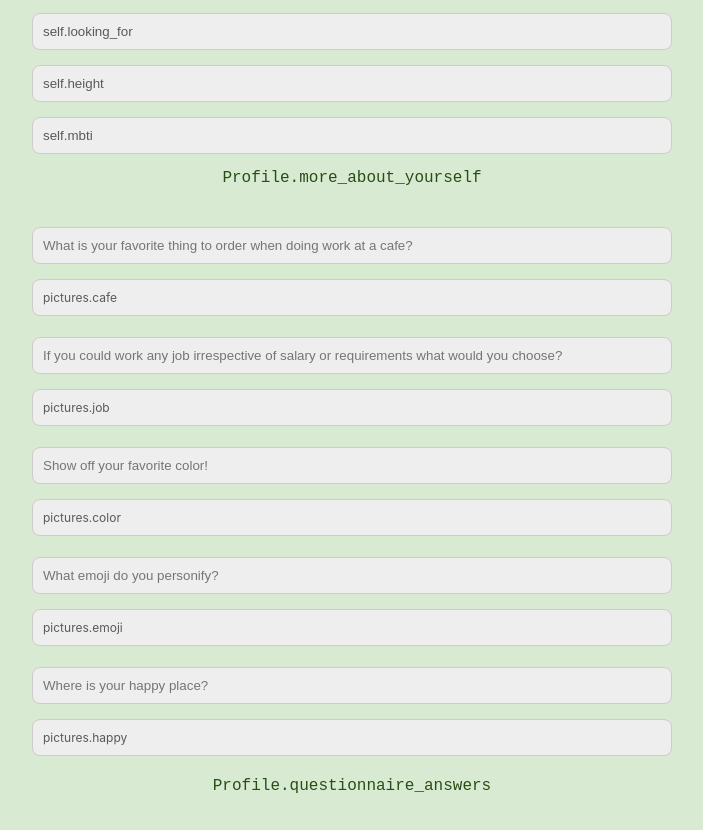
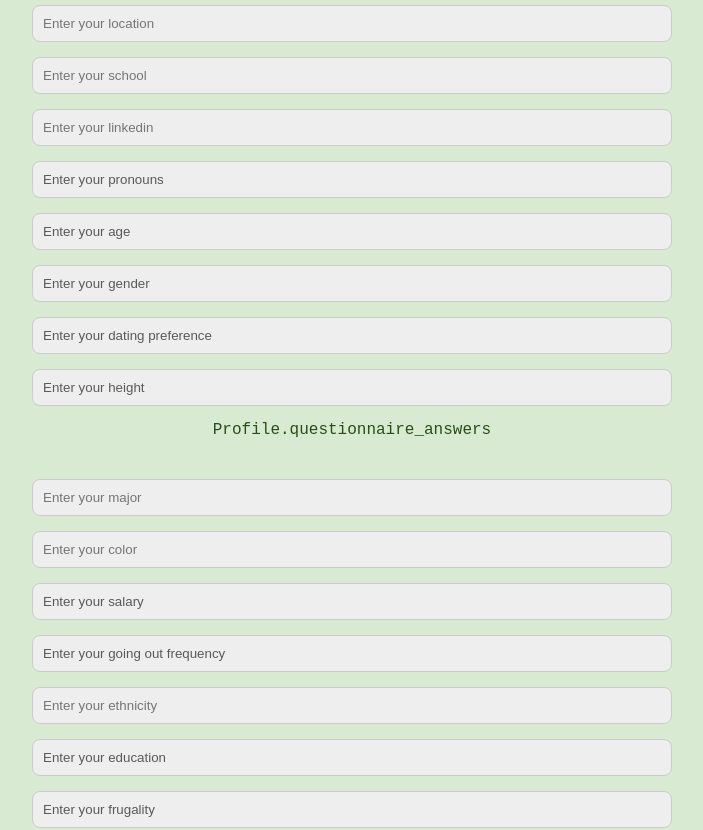
Before and after one commit to hunter-kang/BinaryBaes, a React (Create React App) app in the folder frontend/: page /profile_setup in a window 1280 px wide. Shown: the part 666-1496 px from the top of the page, without its empty margins (288-991 px from the left). Built offline with nearby package versions, Linux system fonts and the light colour scheme.

Commit message:
resolving merge conflict on backendForProfile

```diff
--- a/frontend/src/App.js
+++ b/frontend/src/App.js
@@ -7,6 +7,7 @@ import Profile_Setup from './components/Profile_Setup';
 import Questionnaire from './components/Questionnaire';
 import Home from './components/Home';
 //when we submit make sure to only keep the / route and /signup, everything else can be routed from that page
+
 
 function App() {
   return (
@@ -25,4 +26,5 @@ function App() {
   );
 }
 
+
 export default App;
--- a/frontend/src/components/Profile.js
+++ b/frontend/src/components/Profile.js
@@ -4,7 +4,36 @@ import "../styles/Profile.css";
 import TaskBar from '../components/TaskBar';
 import logo from '../assets/logo-design.png';
 
+
 export default function Profile(){
+
+
+   const [name, setName] = useState('');
+   const [location, setLocation] = useState('');
+   const [school, setSchool] = useState('');
+   const [linkedIn, setLinkedIn] = useState('');
+   const [pronouns, setPronouns] = useState('');
+   const [age, setAge] = useState('');
+   const [gender, setGender] = useState('');
+   const [lookingFor, setLookingFor] = useState('');
+   const [height, setHeight] = useState('');
+
+
+   const [major, setMajor] = useState('');
+   const [color, setColor] = useState('');
+   const [salary, setSalary] = useState('');
+   const [ethnicity, setEthnicity] = useState('');
+   const [education, setEducation] = useState('');
+   const [frugal, setFrugal] = useState('');
+   const [showerFrequency, setShowerFrequency] = useState('');
+   const [goingOutFrequency, setGoingOutFrequency] = useState('');
+   const [codingLanguage, setCodingLanguage] = useState('');
+   const [employmentStatus, setEmploymentStatus] = useState('');
+   const [company, setCompany] = useState('');
+
+
+   const [profilePic, setProfilePic] = useState('');
+
    return(
        <div className="profile-container">
            <img className="profile-photo" src={logo} alt="hi"/>
--- a/frontend/src/components/Profile_Setup.js
+++ b/frontend/src/components/Profile_Setup.js
@@ -1,10 +1,13 @@
-import React, { useState } from 'react';
+import React, { useState, useEffect } from 'react';
 import "../styles/Profile_Setup.css";
 import "../styles/Text.css";
+import axios from 'axios';
+
 
 function Profile_Setup() {
    //message to Amaia: when you get the name from backend make sure you concatenate
    //or seperate the first name and last name however you chose to connect
+
 
    const [name, setName] = useState('');
    const [location, setLocation] = useState('');
@@ -13,10 +16,9 @@ function Profile_Setup() {
    const [pronouns, setPronouns] = useState('');
    const [age, setAge] = useState('');
    const [gender, setGender] = useState('');
-    const [orientation, setOrientation] = useState('');
    const [lookingFor, setLookingFor] = useState('');
    const [height, setHeight] = useState('');
-    const [personality, setPersonality] = useState('');
+
 
    const [major, setMajor] = useState('');
    const [color, setColor] = useState('');
@@ -30,13 +32,48 @@ function Profile_Setup() {
    const [employmentStatus, setEmploymentStatus] = useState('');
    const [company, setCompany] = useState('');
 
+
    const [profilePic, setProfilePic] = useState('');
-    const [CafePic, setCafePic] = useState('');
-    const [JobPic, setJobPic] = useState('');
-    const [ColorPic, setColorPic] = useState('');
-    const [EmojiPic, setEmojiPic] = useState('');
-    const [HappyPic, setHappyPic] = useState('');
+   const [profile, setProfile] = useState({});
 
+
+   useEffect(() => {
+       const fetchProfile = async () => {
+           const token = localStorage.getItem('token'); // Replace with how you store the token
+
+           if (!token) {
+               console.error("No auth token found");
+               return;
+           }
+
+
+           try {
+               const response = await fetch('http://localhost:5555/user/profile', {
+                   method: 'GET',
+                   headers: {
+                       'Authorization': `Bearer ${token}`,
+                       'Content-Type': 'application/json',
+                   },
+               });
+
+
+               if (!response.ok) {
+                   throw new Error(`HTTP error! status: ${response.status}`);
+               }
+
+
+               const data = await response.json();
+               setProfile(data.profile || {});
+
+
+           } catch (error) {
+               console.error('Error fetching profile:', error);
+           }
+       };
+
+
+       fetchProfile();
+   }, []);
    return (
        <div className="profile_setup-container">
            <p className="header" style = {{marginRight: 450}}>class Profile:</p>
@@ -45,11 +82,12 @@ function Profile_Setup() {
                {/* Name Input */}
                <input
                    type="text"
-                    placeholder="self.name"
+                   placeholder={profile.firstname + ' ' + profile.lastname || 'Enter your name'}
                    value={name}
                    onChange={(e) => setName(e.target.value)}
                    className="input-field"
                />
+
 
                {/* Profile Picture Input */}
                <label
@@ -67,32 +105,36 @@ function Profile_Setup() {
                />
                {/* here, we should add a preview of the image if it was successfully uploaded */}
 
+
                {/* Location Input */}
                <input
                    type="text"
-                    placeholder="self.location"
+                   placeholder={profile.location || 'Enter your location'}
                    value={location}
                    onChange={(e) => setLocation(e.target.value)}
                    className="input-field"
                />
 
+
                {/* School Input */}
                <input
                    type="text"
-                    placeholder="self.school"
+                   placeholder={profile.school || 'Enter your school'}
                    value={school}
                    onChange={(e) => setSchool(e.target.value)}
                    className="input-field"
                />
 
+
                {/* LinkedIn Input */}
                <input
                    type="text"
-                    placeholder="self.linkedin"
+                   placeholder={profile.linkedin || 'Enter your linkedin'}
                    value={linkedIn}
                    onChange={(e) => setLinkedIn(e.target.value)}
                    className="input-field"
                />
+
 
                {/* Pronouns Dropdown */}
                <select
@@ -100,12 +142,13 @@ function Profile_Setup() {
                    onChange={(e) => setPronouns(e.target.value)}
                    className="input-field dropdown"
                >
-                    <option value="">self.pronouns</option>
+                   <option value="">{profile.pronouns || 'Enter your pronouns'}</option>
                    <option value="He/Him">He && Him</option>
                    <option value="She/Her">She && Her</option>
                    <option value="They/Them">They && Them</option>
                    <option value="Other">Other</option>
                </select>
+
 
                {/* Age Dropdown */}
                <select
@@ -113,11 +156,12 @@ function Profile_Setup() {
                    onChange={(e) => setAge(e.target.value)}
                    className="input-field dropdown"
                >
-                    <option value="">self.age</option>
+                   <option value="">{profile.age || 'Enter your age'}</option>
                    {[...Array(100).keys()].map(i => (
                        <option key={i + 18} value={i + 18}>{i + 18}</option>
                    ))}
                </select>
+
 
                {/* Gender Dropdown */}
                <select
@@ -125,25 +169,13 @@ function Profile_Setup() {
                    onChange={(e) => setGender(e.target.value)}
                    className="input-field dropdown"
                >
-                    <option value="">self.gender</option>
+                   <option value="">{profile.gender || 'Enter your gender'}</option>
                    <option value="Male">Male</option>
                    <option value="Female">Female</option>
                    <option value="Non-binary">Non-binary</option>
                    <option value="Other">Other</option>
                </select>
 
-                {/* Orientation Dropdown */}
-                <select
-                    value={orientation}
-                    onChange={(e) => setOrientation(e.target.value)}
-                    className="input-field dropdown"
-                >
-                    <option value="">self.orientation</option>
-                    <option value="Straight">Straight</option>
-                    <option value="Gay">Gay</option>
-                    <option value="Bisexual">Bisexual</option>
-                    <option value="Other">Other</option>
-                </select>
 
                {/* Looking For Dropdown */}
                <select
@@ -151,11 +183,12 @@ function Profile_Setup() {
                    onChange={(e) => setLookingFor(e.target.value)}
                    className="input-field dropdown"
                >
-                    <option value="">self.looking_for</option>
+                   <option value="">{profile.lookingFor || 'Enter your dating preference'}</option>
                    <option value="Friendship">Friendship</option>
                    <option value="Casual Dating">Casual Dating</option>
                    <option value="Long-term Relationship">Long-term Relationship</option>
                </select>
+
 
                {/* Height Dropdown */}
                <select
@@ -163,7 +196,7 @@ function Profile_Setup() {
                    onChange={(e) => setHeight(e.target.value)}
                    className="input-field dropdown"
                >
-                    <option value="">self.height</option>
+                   <option value="">{profile.height || 'Enter your height'}</option>
                    {[...Array(36).keys()].map(i => (
                        <option key={i} value={`${4 + Math.floor(i / 12)}'${i % 12}"`}>
                            {4 + Math.floor(i / 12)}' {i % 12}"
@@ -171,168 +204,31 @@ function Profile_Setup() {
                    ))}
                </select>
 
-                {/* Personality Dropdown */}
-                <select
-                    value={personality}
-                    onChange={(e) => setPersonality(e.target.value)}
-                    className="input-field dropdown"
-                >
-                    <option value="">self.mbti</option>
-                    <option value="INTJ">INTJ</option>
-                    <option value="INTP">INTP</option>
-                    <option value="INFJ">INFJ</option>
-                    <option value="INFP">INFP</option>
-                    <option value="ISTJ">ISTJ</option>
-                    <option value="ISTP">ISTP</option>
-                    <option value="ISFJ">ISFJ</option>
-                    <option value="ISFP">ISFP</option>
-                    <option value="ENTJ">ENTJ</option>
-                    <option value="ENTP">ENTP</option>
-                    <option value="ENFJ">ENFJ</option>
-                    <option value="ENFP">ENFP</option>
-                    <option value="ESTJ">ESTJ</option>
-                    <option value="ESTP">ESTP</option>
-                    <option value="ESFJ">ESFJ</option>
-                    <option value="ESFP">ESFP</option>
-                </select>
+
            </form>
 
-            <p className="sub-header" style={{margin: "0px"}}>Profile.more_about_yourself</p>
-            <form>
-                {/* Question #1 Input */}
-                <input
-                    type="text"
-                    placeholder="What is your favorite thing to order when doing work at a cafe?"
-                    value={location}
-                    onChange={(e) => setLocation(e.target.value)}
-                    className="input-field"
-                />
-                <label
-                    htmlFor="CafePicture"
-                    className="input-field"
-                    style={{textAlign: 'left', margin: "0px", fontSize: "12px"}}>
-                    pictures.cafe
-                </label>
-                <input
-                    id="CafePicture"
-                    style={{visibility:"hidden"}}
-                    type={"file"}
-                    value = {CafePic}
-                    onChange={(e) => setCafePic(e.target.value)}
-                />
-                {/* here, we should add a preview of the image if it was successfully uploaded */}
 
-                {/* Question #2 Input */}
-                <input
-                    type="text"
-                    placeholder="If you could work any job irrespective of salary or requirements what would you choose?"
-                    value={location}
-                    onChange={(e) => setLocation(e.target.value)}
-                    className="input-field"
-                />
-                <label
-                    htmlFor="JobPicture"
-                    className="input-field"
-                    style={{textAlign: 'left', margin: "0px", fontSize: "12px"}}>
-                    pictures.job
-                </label>
-                <input
-                    id="JobPicture"
-                    style={{visibility:"hidden"}}
-                    type={"file"}
-                    value = {JobPic}
-                    onChange={(e) => setJobPic(e.target.value)}
-                />
-                {/* here, we should add a preview of the image if it was successfully uploaded */}
-
-                {/* Question #3 Input */}
-                <input
-                    type="text"
-                    placeholder="Show off your favorite color!"
-                    value={location}
-                    onChange={(e) => setLocation(e.target.value)}
-                    className="input-field"
-                />
-                <label
-                    htmlFor="ColorPicture"
-                    className="input-field"
-                    style={{textAlign: 'left', margin: "0px", fontSize: "12px"}}>
-                    pictures.color
-                </label>
-                <input
-                    id="ColorPicture"
-                    style={{visibility:"hidden"}}
-                    type={"file"}
-                    value = {ColorPic}
-                    onChange={(e) => setColorPic(e.target.value)}
-                />
-                {/* here, we should add a preview of the image if it was successfully uploaded */}
-
-                {/* Question #4 Input */}
-                <input
-                    type="text"
-                    placeholder="What emoji do you personify?"
-                    value={location}
-                    onChange={(e) => setLocation(e.target.value)}
-                    className="input-field"
-                />
-                <label
-                    htmlFor="EmojiPicture"
-                    className="input-field"
-                    style={{textAlign: 'left', margin: "0px", fontSize: "12px"}}>
-                    pictures.emoji
-                </label>
-                <input
-                    id="EmojiPicture"
-                    style={{visibility:"hidden"}}
-                    type={"file"}
-                    value = {EmojiPic}
-                    onChange={(e) => setEmojiPic(e.target.value)}
-                />
-                {/* here, we should add a preview of the image if it was successfully uploaded */}
-
-                {/* Question #5 Input */}
-                <input
-                    type="text"
-                    placeholder="Where is your happy place?"
-                    value={location}
-                    onChange={(e) => setLocation(e.target.value)}
-                    className="input-field"
-                />
-                <label
-                    htmlFor="HappyPicture"
-                    className="input-field"
-                    style={{textAlign: 'left', margin: "0px", fontSize: "12px"}}>
-                    pictures.happy
-                </label>
-                <input
-                    id="HappyPicture"
-                    style={{visibility:"hidden"}}
-                    type={"file"}
-                    value = {HappyPic}
-                    onChange={(e) => setHappyPic(e.target.value)}
-                />
-                {/* here, we should add a preview of the image if it was successfully uploaded */}
-            </form>
            <p className="sub-header" style={{margin: "0px"}}>Profile.questionnaire_answers</p>
            <form>
                {/* Major Input */}
                <input
                    type="text"
-                    placeholder="self.major"
+                   placeholder={profile.major || 'Enter your major'}
                    value={major}
                    onChange={(e) => setMajor(e.target.value)}
                    className="input-field"
                />
 
+
                {/* Color Input */}
                <input
                    type="text"
-                    placeholder="self.favorite_color"
+                   placeholder={profile.color || 'Enter your color'}
                    value={color}
                    onChange={(e) => setColor(e.target.value)}
                    className="input-field"
                />
+
 
                {/* Salary Input */}
                <select
@@ -340,12 +236,13 @@ function Profile_Setup() {
                    onChange={(e) => setSalary(e.target.value)}
                    className="input-field dropdown"
                >
-                    <option value="">self.salary</option>
+                   <option value="">{profile.salary || 'Enter your salary'}</option>
                    <option value="Poor">less than 100k</option>
                    <option value="100k-120k">100k-120k</option>
                    <option value="120k-150k">120k-150k</option>
                    <option value="150K+">150K+</option>
                </select>
+
 
                {/* Going Out Frequency Input */}
                <select
@@ -353,21 +250,23 @@ function Profile_Setup() {
                    onChange={(e) => setGoingOutFrequency(e.target.value)}
                    className="input-field dropdown"
                >
-                    <option value="">self.going_out_frequency</option>
+                   <option value="">{profile.goingOutFrequency || 'Enter your going out frequency'}</option>
                    <option value="Rarely">Rarely</option>
                    <option value="Sometimes">Sometimes</option>
                    <option value="Often">Often</option>
                    <option value="Very Often">Very Often</option>
                </select>
 
+
                {/* Ethnicity Input */}
                <input
                    type="text"
-                    placeholder="self.ethnicity"
+                   placeholder={profile.ethnicity || 'Enter your ethnicity'}
                    value={ethnicity}
                    onChange={(e) => setEthnicity(e.target.value)}
                    className="input-field"
                />
+
 
                {/* Education Dropdown */}
                <select
@@ -375,7 +274,7 @@ function Profile_Setup() {
                    onChange={(e) => setEducation(e.target.value)}
                    className="input-field dropdown"
                >
-                    <option value="">self.education</option>
+                   <option value="">{profile.education || 'Enter your education'}</option>
                    <option value="High School Diploma">High School Diploma</option>
                    <option value="Bachelor's Degree">Bachelor's Degree</option>
                    <option value="Master's Degree">Master's Degree</option>
@@ -383,13 +282,14 @@ function Profile_Setup() {
                    <option value="Other">Other</option>
                </select>
 
+
                {/* Frugality Dropdown */}
                <select
                    value={frugal}
                    onChange={(e) => setFrugal(e.target.value)}
                    className="input-field dropdown"
                >
-                    <option value="">self.frugality</option>
+                   <option value="">{profile.frugal || 'Enter your frugality'}</option>
                    <option value="1">1</option>
                    <option value="2">2</option>
                    <option value="3">3</option>
@@ -402,18 +302,20 @@ function Profile_Setup() {
                    <option value="10">10</option>
                </select>
 
+
                {/* Shower Frequency Input */}
                <select
                    value={showerFrequency}
                    onChange={(e) => setShowerFrequency(e.target.value)}
                    className="input-field dropdown"
                >
-                    <option value="">self.shower_frequency</option>
+                   <option value="">{profile.showerFrequency || 'Enter your shower frequency'}</option>
                    <option value="Daily">Daily</option>
                    <option value="Every other day">Every other day</option>
                    <option value="A few times a week">A few times a week</option>
                    <option value="Rarely">Rarely</option>
                </select>
+
 
                {/* Coding Language Input */}
                <select
@@ -421,7 +323,7 @@ function Profile_Setup() {
                    onChange={(e) => setCodingLanguage(e.target.value)}
                    className="input-field dropdown"
                >
-                    <option value="">self.coding_language</option>
+                   <option value="">{profile.codingLanguage || 'Enter your favorite coding language'}</option>
                    <option value="JavaScript">JavaScript</option>
                    <option value="Python">Python</option>
                    <option value="Java">Java</option>
@@ -441,18 +343,20 @@ function Profile_Setup() {
                    <option value="MATLAB">MATLAB</option>
                </select>
 
+
                {/* Employment Dropdown */}
                <select
                    value={employmentStatus}
                    onChange={(e) => setEmploymentStatus(e.target.value)}
                    className="input-field dropdown"
                >
-                    <option value="">self.employment_status</option>
+                   <option value="">{profile.employmentStatus || 'Enter your employment status'}</option>
                    <option value="Employed">Employed</option>
                    <option value="Self-employed">Self-employed</option>
                    <option value="Unemployed">Unemployed</option>
                    <option value="Student">Student</option>
                </select>
+
 
                {/* Conditionally Render Company Input if Employment Status is selected */}
                {employmentStatus && employmentStatus !== "Unemployed" && (
@@ -462,7 +366,7 @@ function Profile_Setup() {
                                type="text"
                                value={company}
                                onChange={(e) => setCompany(e.target.value)}
-                                placeholder="self.company"
+                               placeholder={profile.company || 'Enter your company'}
                                className="input-field"
                            />
                        </label>
@@ -474,4 +378,5 @@ function Profile_Setup() {
    );
 }
 
+
 export default Profile_Setup;
```
Lines whose indentation alone changed are shown as unchanged.
